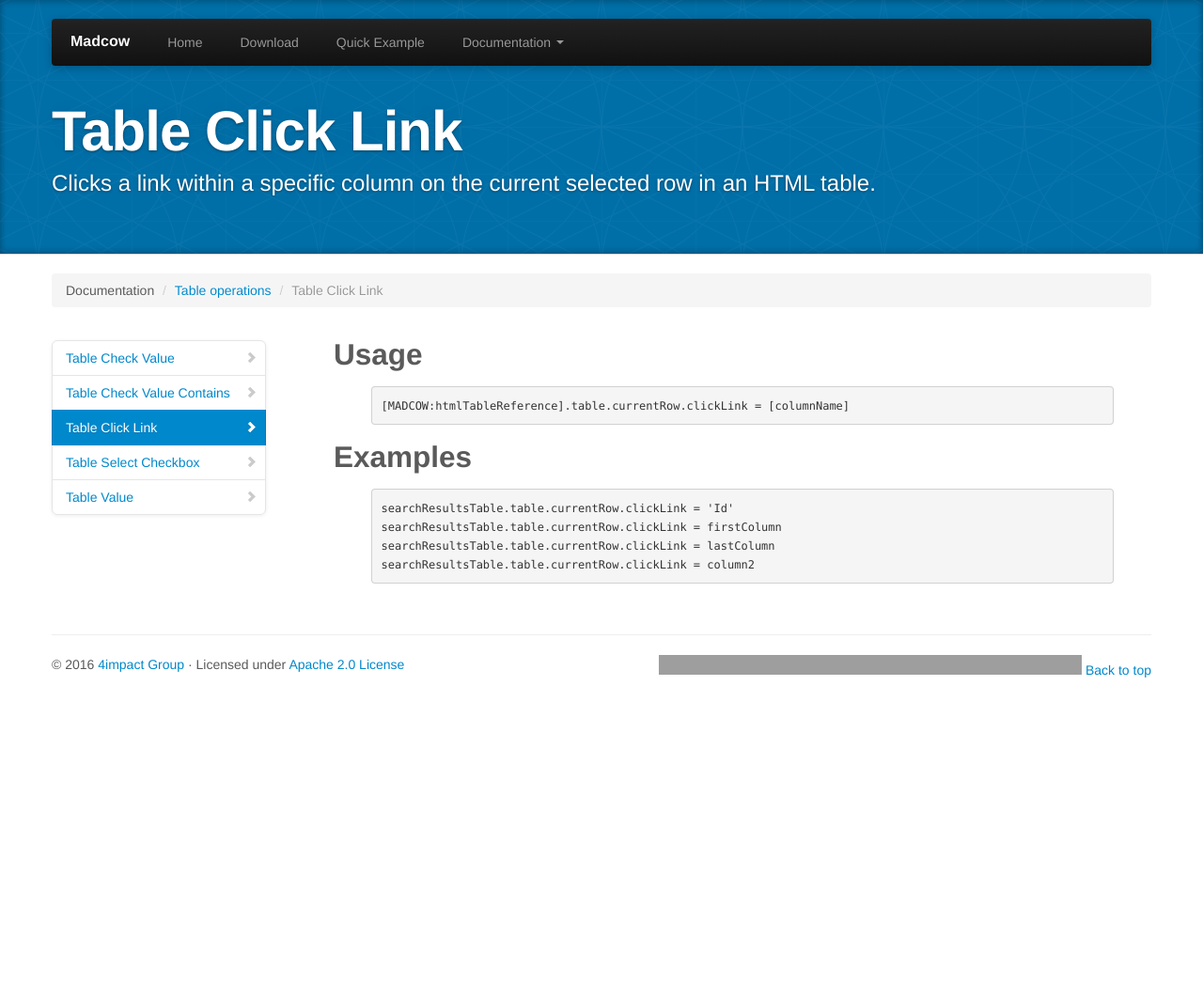
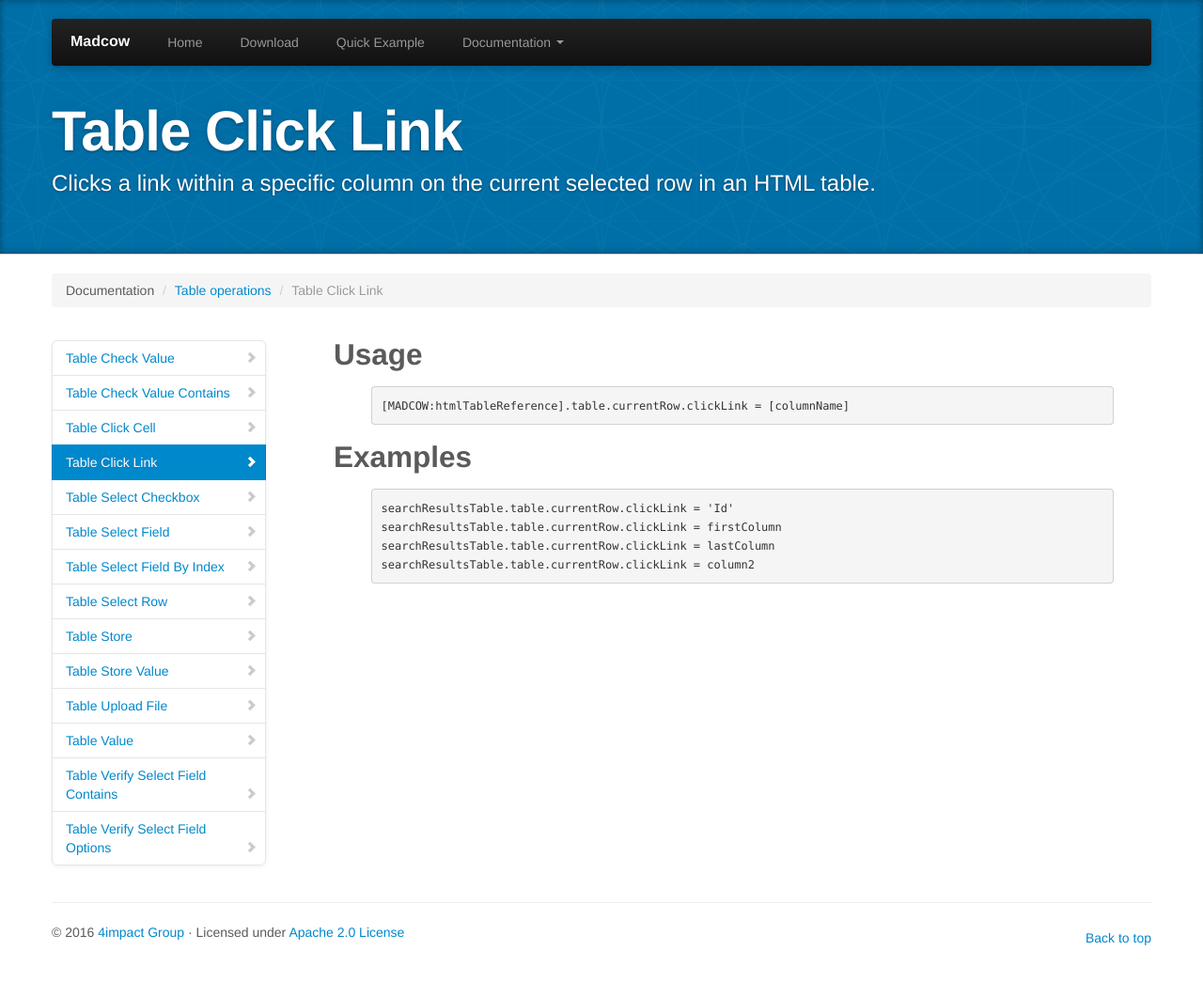
Before and after one commit to 4impact/madcow, a Jekyll site: the page built from documentation/table operations/_posts/2012-11-01-Table-Click-Link.md, in a window 1280 px wide, cut to the strip 0-1058 px from the top of the page. Shown: the top 1045 px of the strip at 94% size. Built offline with Jekyll 4.4.1, drawn with Linux system fonts in a browser that asks for light colours; nearby versions of some CDN libraries; library files that are not in the unit come from our copies; before the commit the page ends 900 px from its top, so only the background shows below that; grey boxes are pictures that could not be loaded.

Commit message:
MAD2-170 Update documentation for new operations from madcow-private

```diff
--- /dev/null
+++ b/documentation/table operations/_posts/2017-05-22-Table-Click-Cell.md
@@ -0,0 +1,19 @@
+---
+layout: postTableOperation
+title: Table Click Cell
+description: It selects the specific table cell.
+category: table operations
+---
+
+## Usage
+{% highlight bash %}
+[MADCOW:htmlElementReference].table.selectRow = <<text value>>
+[MADCOW:htmlElementReference].table.currentRow.selectRow = <<text value>>
+{% endhighlight %}
+
+## Examples
+
+{% highlight bash %}
+cell-editing-1025.table.selectRow = first
+cell-editing-1025.table.currentRow.clickCell = 'Common Name'
+{% endhighlight %}
--- /dev/null
+++ b/documentation/table operations/_posts/2017-05-22-Table-Select-Field-By-Index.md
@@ -0,0 +1,23 @@
+---
+layout: postTableOperation
+title: Table Select Field By Index
+description: Sets a value on a combo box element based on the 0-th based index.
+category: table operations
+---
+
+## Usage
+{% highlight bash %}
+[MADCOW:htmlElementReference].table.currentRow.selectFieldByIndex = <<text value of index>>
+{% endhighlight %}
+
+## Examples
+
+{% highlight bash %}
+cell-editing-1025.table.selectRow = first
+cell-editing-1025.table.currentRow.selectFieldByIndex = ['column2' : '1']
+{% endhighlight %}
+
+{% highlight bash %}
+policyCenter_pet_policyInfo_convictionTable.gw.table.selectRow = row2
+policyCenter_pet_policyInfo_convictionTable.table.currentRow.selectFieldByIndex = ['column4':'7']
+{% endhighlight %}
--- /dev/null
+++ b/documentation/table operations/_posts/2017-05-22-Table-Select-Field.md
@@ -0,0 +1,24 @@
+---
+layout: postTableOperation
+title: Table Select Field
+description: Sets a value on a combo box element.
+category: table operations
+---
+
+## Usage
+{% highlight bash %}
+[MADCOW:htmlElementReference].table.currentRow.selectField = <<text value of index>>
+{% endhighlight %}
+
+## Examples
+
+{% highlight bash %}
+cell-editing-1025.table.selectRow = first
+cell-editing-1025.table.currentRow.selectField = ['column2' : 'Sunny']
+cell-editing-1025.table.currentRow.selectField = ['Light' : 'Sunny']
+{% endhighlight %}
+
+{% highlight bash %}
+cell-editing-old.table.selectRow = row2
+cell-editing-old.table.currentRow.selectField = ['column2' : 'Cameras and Accessories']
+{% endhighlight %}
--- /dev/null
+++ b/documentation/table operations/_posts/2017-05-22-Table-Upload-File.md
@@ -0,0 +1,18 @@
+---
+layout: postTableOperation
+title: Table Upload File
+description: It sets a value on a file input table element on the page.
+category: table operations
+---
+
+## Usage
+{% highlight bash %}
+[MADCOW:htmlElementReference].table.currentRow.uploadFile = <<text file value>>
+{% endhighlight %}
+
+## Examples
+
+{% highlight bash %}
+cell-editing-upload.table.selectRow = first
+cell-editing-upload.table.currentRow.uploadFile = ['Description': 'US 221 Assessment Spreadsheet mockup.xlsm
+{% endhighlight %}
--- /dev/null
+++ b/documentation/table operations/_posts/2017-05-22-Table-Verify-Select-Field-Contains.md
@@ -0,0 +1,23 @@
+---
+layout: postTableOperation
+title: Table Verify Select Field Contains
+description: Verify the select field in the table which contains in the list values.
+category: table operations
+---
+
+## Usage
+{% highlight bash %}
+[MADCOW:htmlTableReference].table.currentRow.verifySelectFieldContains = [columnName : [columnValue1, columnValue2, columnValue3]]
+{% endhighlight %}
+
+## Examples
+<table name="aTable"><tr><td>
+<select id="aSelectId" name="aSelectName" class="aSelectClass" style="display: block;border-bottom-width: 2px">
+        <option value="AUD">Australia</option>
+        <option value="NZD">New Zealand</option>
+        <option value="USD">United States</option>
+</select>
+</td></tr></table>
+{% highlight bash %}
+aTable.table.currentRowverifySelectFieldContains = ['Australia']
+{% endhighlight %}
--- /dev/null
+++ b/documentation/table operations/_posts/2017-05-22-Table-Verify-Select-Field-Options.md
@@ -0,0 +1,16 @@
+---
+layout: postTableOperation
+title: Table Verify Select Field Options
+description: Verifies a table cell equals a given text value for the specified column on the current selected row in an HTML table.
+category: table operations
+---
+
+## Usage
+{% highlight bash %}
+[MADCOW:htmlTableReference].table.currentRow.verifySelectFieldOptions = [columnName : [columnValue1, columnValue2, columnValue3]]
+{% endhighlight %}
+
+## Examples
+{% highlight bash %}
+cell-editing-1025.table.currentRow.verifySelectFieldOptions = ['column2' : ['Shade', 'Mostly Shady', 'Sun or Shade', 'Mostly Sunny', 'Sunny']]
+{% endhighlight %}
```
Also changed, not shown: documentation/basic operations/_posts/2012-11-01-Store.md (+4 -0 lines), documentation/basic operations/_posts/2017-05-19-Hover.md (added, +25 -0 lines), documentation/basic operations/_posts/2017-05-19-Required-Browser.md (added, +27 -0 lines), documentation/basic operations/_posts/2017-05-19-Resize-Browser.md (added, +24 -0 lines), documentation/basic operations/_posts/2017-05-19-Scroll-Up-Down.md (added, +21 -0 lines), documentation/basic operations/_posts/2017-05-19-Send-Keys.md (added, +26 -0 lines), documentation/basic operations/_posts/2017-05-19-Store-Value.md (added, +21 -0 lines), documentation/basic operations/_posts/2017-05-19-Upload-File.md (added, +22 -0 lines), documentation/table operations/_posts/2017-05-22-Table-Select-Row.md (added, +22 -0 lines), documentation/table operations/_posts/2017-05-22-Table-Store-Value.md (added, +17 -0 lines), documentation/table operations/_posts/2017-05-22-Table-Store.md (added, +17 -0 lines).
